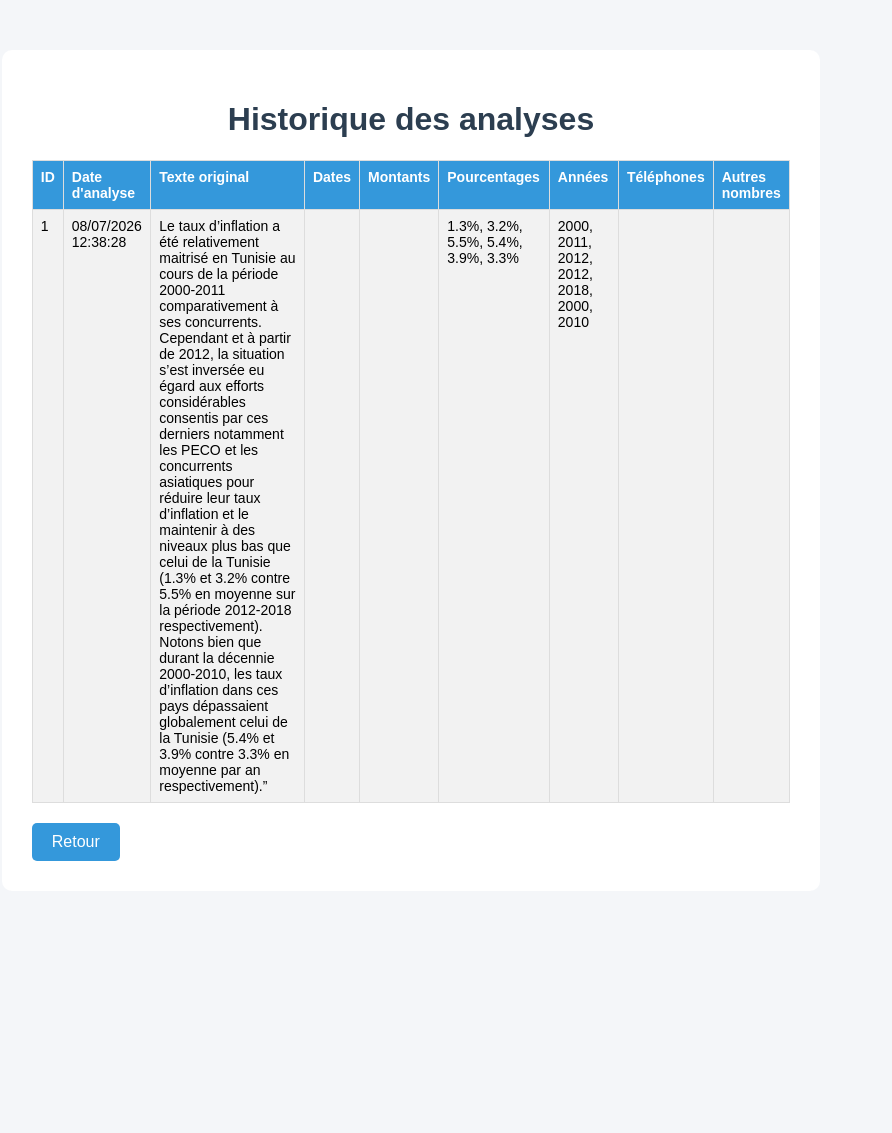
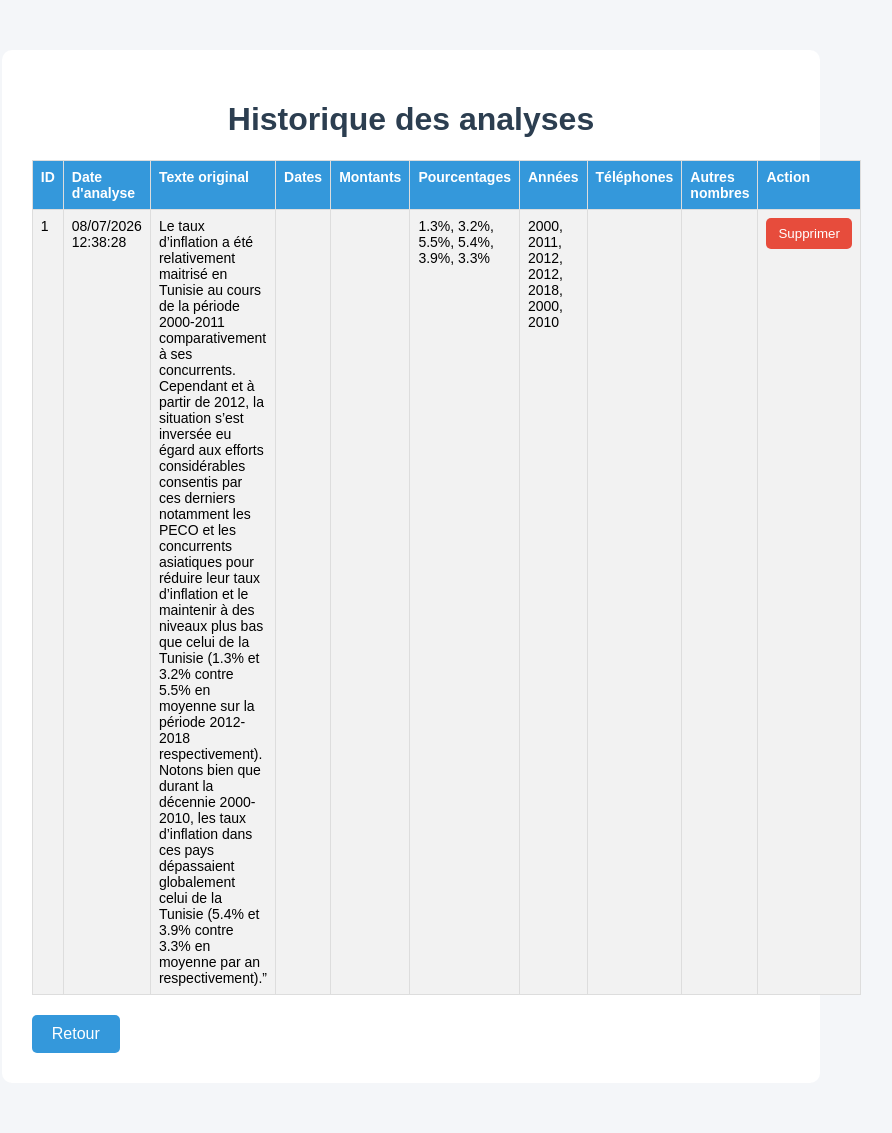
Before and after one commit to amine-056/Extraction_nombres, a Flask app: page /historique in a window 1280 px wide. Shown: the whole page, without its empty margins (229-1121 px from the left). Before the commit the page ends 861 px from the top, so only its background shows below. Run offline with Flask 3, Linux system fonts and the light colour scheme; data comes from the database, SQL or seed files in the repository; both versions use the stored data as it was after the commit.

Commit message:
boutonsupprim

```diff
--- a/app.py
+++ b/app.py
@@ -1,4 +1,4 @@
-from flask import Flask, render_template, request
+from flask import Flask, render_template, request, redirect
 import re
 import sqlite3
 from datetime import datetime
@@ -135,5 +135,18 @@ def historique():
     return render_template("historique.html", analyses=analyses)
 
 
+@app.route("/supprimer/<int:id>")
+def supprimer(id):
+    conn = sqlite3.connect("database.db")
+    cursor = conn.cursor()
+
+    cursor.execute("DELETE FROM analyses WHERE id = ?", (id,))
+
+    conn.commit()
+    conn.close()
+
+    return redirect("/historique")
+
+
 if __name__ == "__main__":
     app.run(debug=True)
--- a/templates/historique.html
+++ b/templates/historique.html
@@ -39,6 +39,19 @@
             border-radius: 5px;
             text-decoration: none;
         }
+
+        .btn-supprimer {
+            background: #e74c3c;
+            color: white;
+            border: none;
+            padding: 8px 12px;
+            border-radius: 5px;
+            cursor: pointer;
+        }
+
+        .btn-supprimer:hover {
+            background: #c0392b;
+        }
     </style>
 
 </head>
@@ -60,6 +73,7 @@
             <th>Années</th>
             <th>Téléphones</th>
             <th>Autres nombres</th>
+            <th>Action</th>
         </tr>
 
         {% for analyse in analyses %}
@@ -73,6 +87,11 @@
             <td>{{ analyse[5] }}</td>
             <td>{{ analyse[6] }}</td>
             <td>{{ analyse[7] }}</td>
+            <td>
+                <a href="/supprimer/{{ analyse[0] }}">
+                    <button type="button" class="btn-supprimer">Supprimer</button>
+                </a>
+            </td>
         </tr>
         {% endfor %}
     </table>
```
Also changed, not shown: database.db (added).
